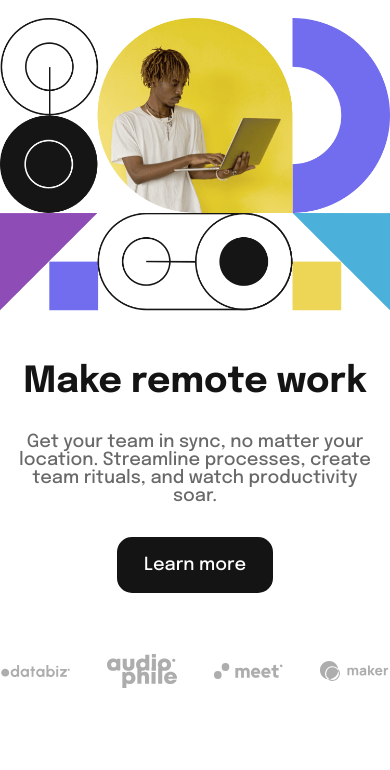
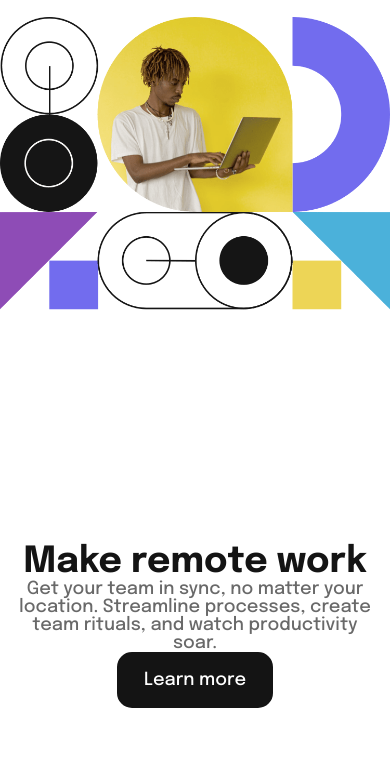
Before and after one commit to amieszczak/frontend_1, a plain HTML site: page index.html in a window 390 px wide. Shown: the part 74-844 px from the top of the page. Drawn offline with Linux system fonts and the light colour scheme.

Commit message:
adjustments for larger/smaller mobile devices

```diff
--- a/index.html
+++ b/index.html
@@ -57,7 +57,7 @@
           <div class="client">
             <img src="images/client-databiz.svg" />
           </div>
-          <div class="client-audiophile">
+          <div class="client">
             <img src="images/client-audiophile.svg" />
           </div>
           <div class="client">
--- a/style.css
+++ b/style.css
@@ -130,27 +130,45 @@ main {
 }
 /*---------------------------------------------------------------------MEDIA-----------------------------------------------------------------------------------*/
 
-@media (max-width: 300px) {
-  .clients {
-    justify-content: center;
-    /* background-color: blue; */
-    width: 40%;
+/* @media (max-width: 1199.98px) {
+} */
+
+@media (max-width: 991.98px) {
+  .main-content {
+    gap: 25px;
+    align-items: center;
+    text-align: center;
+    padding-top: 420px;
+    margin: 0;
   }
 
-  .client-audiophile img {
-    /* background-color: red; */
-    width: 20%;
+  .image-content {
+    display: flex;
+    justify-content: flex-start;
   }
-
+  .image-content img {
+    width: 95%;
+  }
+  .column {
+    width: 50%;
+  }
+  .clients {
+    margin-top: 250px;
+    width: 200%;
+    margin-left: 100%;
+  }
+  .client {
+    width: 100%;
+  }
   .client img {
-    width: 10%;
+    width: 80%;
   }
 }
 
-@media (max-width: 600px) {
-  * {
+@media (max-width: 767.98px) {
+  /* * {
     font-size: 0.5rem;
-  }
+  } */
   .navigation {
     display: flex;
     justify-content: space-between;
@@ -208,17 +226,39 @@ main {
   }
 
   .clients {
+    width: 100%;
+    margin-left: auto;
     justify-content: center;
-
-    width: 100%;
     gap: 10%;
   }
 
+  .client img {
+    width: 100%;
+  }
+}
+
+/* @media (max-width: 300px) {
+  .clients {
+    justify-content: center;
+    width: 100%;
+  }
+
   .client-audiophile img {
-    width: 30ch;
+    width: 5%;
   }
 
   .client img {
-    width: 30ch;
+    width: 10%;
+  }
+} */
+
+@media (max-width: 300px) {
+  .clients {
+    flex-wrap: wrap;
+    gap: 25%;
+    height: 100px;
+  }
+  .client {
+    width: 25%;
   }
 }
```
